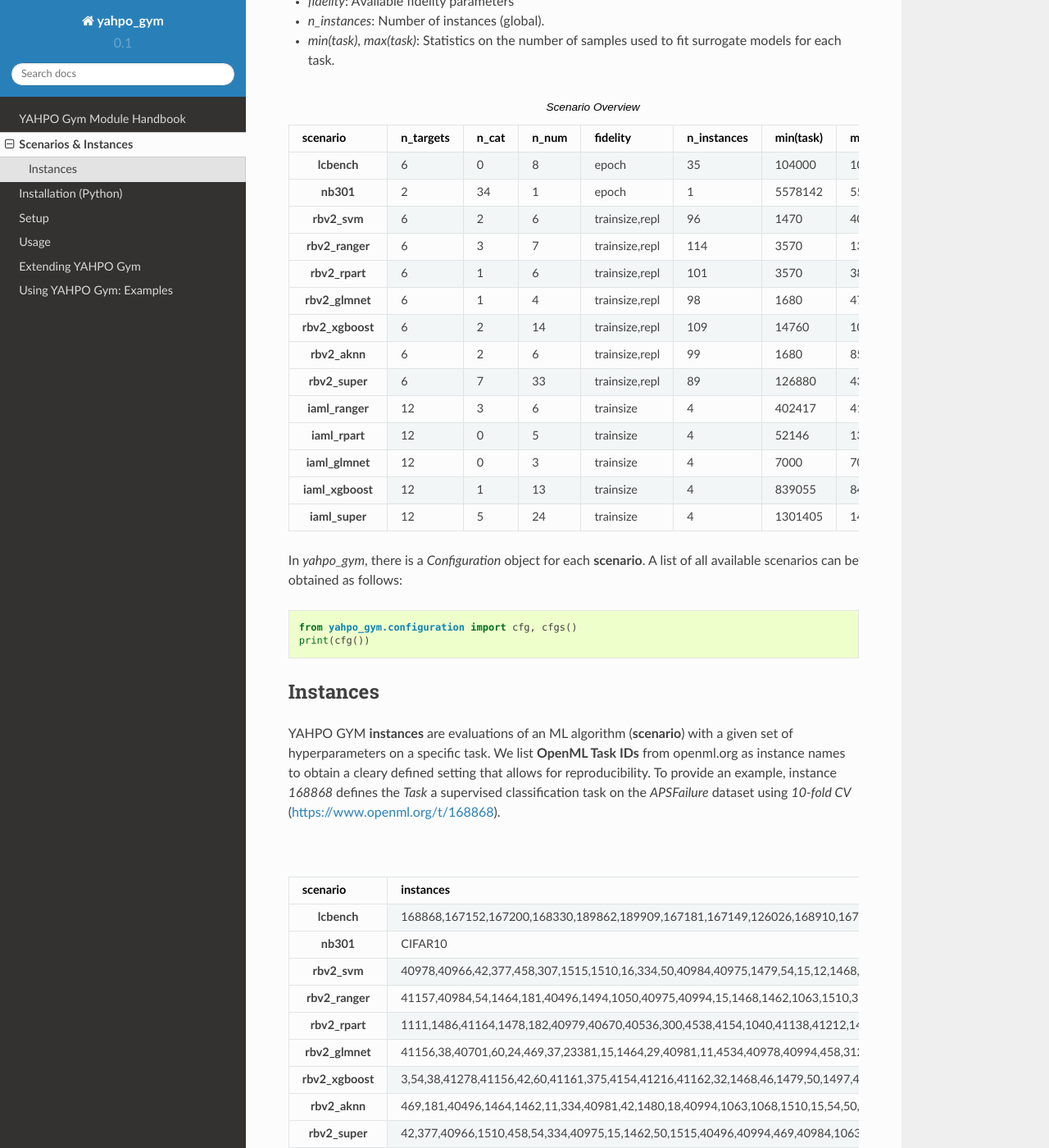
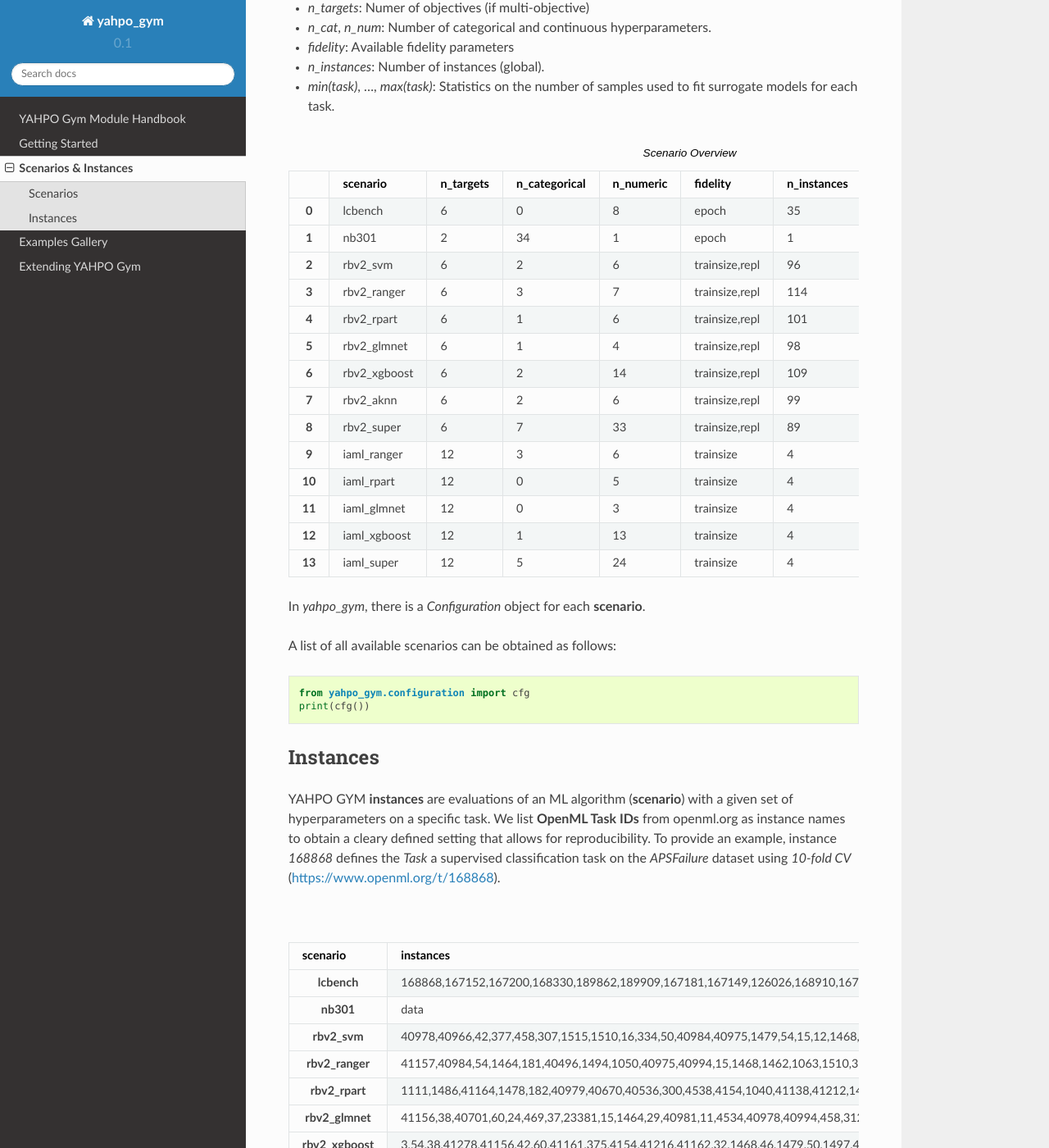
Before and after one commit to slds-lmu/yahpo_gym, a Sphinx documentation site: the page built from yahpo_gym/docs/source/scenarios.rst, in a window 1280 px wide and 1400 px high, scrolled down 314 px. Shown: the whole window at 82% size. Built offline with Sphinx 7.4.7 and the Read the Docs theme 2.0.0, drawn with Linux system fonts in a browser that asks for light colours.

Commit message:
clean up docs

```diff
--- a/yahpo_gym/docs/source/_static/instances.csv
+++ b/yahpo_gym/docs/source/_static/instances.csv
@@ -1,7 +1,7 @@
 scenario,instances
 lcbench,"168868,167152,167200,168330,189862,189909,167181,167149,126026,168910,167083,167190,189906,146212,189865,167168,168329,189873,34539,189866,167104,189908,3945,168335,126025,189354,126029,167161,167184,189905,168908,167185,167201,7593,168331"
-nb301, "CIFAR10"
-rbv2_svm,"40978,40966,42,377,458,307,1515,1510,16,334,50,40984,40975,1479,54,15,12,1468,40496<br>1501,188,40994,1462,1063,40979,469,22,23381,29,312,6332,40981,470,40499,1480,18,14,11,1494,1049,37,41157,31,1068,38,40670,23,40982,40900,181,1050,1464,40983,28,1487,46,1067,3,41212,1056,1497,182,375,32,41143,4154,60,24,44,41146,40498,41156,1475,40701,1485,41216,1489,4135,1040,4534,4538,1476,1457,1053,4134,300,1478,40536,1111,1461,41142,1220,41163,41138,1486,41164"
+nb301,data
+rbv2_svm,"40978,40966,42,377,458,307,1515,1510,16,334,50,40984,40975,1479,54,15,12,1468,40496,1501,188,40994,1462,1063,40979,469,22,23381,29,312,6332,40981,470,40499,1480,18,14,11,1494,1049,37,41157,31,1068,38,40670,23,40982,40900,181,1050,1464,40983,28,1487,46,1067,3,41212,1056,1497,182,375,32,41143,4154,60,24,44,41146,40498,41156,1475,40701,1485,41216,1489,4135,1040,4534,4538,1476,1457,1053,4134,300,1478,40536,1111,1461,41142,1220,41163,41138,1486,41164"
 rbv2_ranger,"41157,40984,54,1464,181,40496,1494,1050,40975,40994,15,1468,1462,1063,1510,334,377,11,1068,18,40982,37,469,1487,23,1515,50,458,1480,1067,40966,40983,1049,12,1497,40979,31,42,182,40900,1056,28,1501,40498,16,1479,14,60,40499,44,41146,41156,4154,40981,22,32,1489,1040,3,41216,38,312,46,29,375,1475,40685,1485,6332,470,40701,41143,41278,41027,24,1457,307,40670,188,4538,6,23381,1053,41163,41165,4134,41212,1478,40536,41142,1476,41161,4534,41159,40978,41164,300,1486,1111,1220,151,41138,40927,4135,41166,1590,4541,1461,40668,23517,41162,23512,41168,41150"
 rbv2_rpart,"1111,1486,41164,1478,182,40979,40670,40536,300,4538,4154,1040,41138,41212,1468,375,1476,1485,4134,22,4534,1068,1479,40978,31,470,11,37,1475,16,24,377,18,40966,40984,23381,1497,40975,1056,458,1501,1063,41162,41142,40900,307,15,41156,14,3,1494,1067,181,44,41163,40983,38,42,40994,4135,312,1053,29,1510,40701,60,1462,1515,1487,50,41146,6332,40498,41143,1489,54,46,23,40982,32,28,1049,1464,12,40499,1050,1590,41161,1457,40981,41159,334,1480,41165,40496,469,40927,41157,188,23512,1461"
 rbv2_glmnet,"41156,38,40701,60,24,469,37,23381,15,1464,29,40981,11,4534,40978,40994,458,312,1063,1489,3,1068,1510,18,6332,23,41143,470,1462,4538,44,1067,1053,31,1497,41146,40983,1494,41212,1040,50,41157,40984,40536,40900,1050,54,1485,1487,40496,1468,40975,1049,1480,181,375,40982,1475,1461,4154,334,377,1590,40966,1515,16,40979,1056,22,182,188,1501,40498,4541,12,14,40499,1486,42,32,23512,28,307,1479,46,41278,4134,40670,41162,4135,41159,40668,41161,41142,1111,41138,1478,1476"
--- a/yahpo_gym/docs/source/_static/scenario_stats.csv
+++ b/yahpo_gym/docs/source/_static/scenario_stats.csv
@@ -1,15 +1,15 @@
-scenario,n_targets,n_cat,n_num,fidelity,n_instances,min(task),max(task)
-lcbench,6,0,8,epoch,35,104000,104000
-nb301,2,34,1,epoch,1,5578142,5578142
-rbv2_svm,6,2,6,"trainsize,repl",96,1470,402150
-rbv2_ranger,6,3,7,"trainsize,repl",114,3570,138918
-rbv2_rpart,6,1,6,"trainsize,repl",101,3570,38430
-rbv2_glmnet,6,1,4,"trainsize,repl",98,1680,47250
-rbv2_xgboost,6,2,14,"trainsize,repl",109,14760,100000
-rbv2_aknn,6,2,6,"trainsize,repl",99,1680,85451
-rbv2_super,6,7,33,"trainsize,repl",89,126880,431204
-iaml_ranger,12,3,6,trainsize,4,402417,419790
-iaml_rpart,12,0,5,trainsize,4,52146,137248
-iaml_glmnet,12,0,3,trainsize,4,7000,7000
-iaml_xgboost,12,1,13,trainsize,4,839055,840000
-iaml_super,12,5,24,trainsize,4,1301405,1404019
+,scenario,n_targets,n_categorical,n_numeric,fidelity,n_instances, min(task), median(task), max(task)
+0,lcbench,6,0,8,epoch,35,104000,104000,104000
+1,nb301,2,34,1,epoch,1,5578142,5578142,5578142
+2,rbv2_svm,6,2,6,"trainsize,repl",96,1470,156135,402150
+3,rbv2_ranger,6,3,7,"trainsize,repl",114,3570,66465,138918
+4,rbv2_rpart,6,1,6,"trainsize,repl",101,3570,21000,38430
+5,rbv2_glmnet,6,1,4,"trainsize,repl",98,1680,28914,47250
+6,rbv2_xgboost,6,2,14,"trainsize,repl",109,14760,100000,100000
+7,rbv2_aknn,6,2,6,"trainsize,repl",99,1680,22436,85451
+8,rbv2_super,6,7,33,"trainsize,repl",89,126880,309213,431204
+9,iaml_ranger,12,3,6,trainsize,4,402417,418943,419790
+10,iaml_rpart,12,0,5,trainsize,4,52146,107754,137248
+11,iaml_glmnet,12,0,3,trainsize,4,7000,7000,7000
+12,iaml_xgboost,12,1,13,trainsize,4,839055,839910,840000
+13,iaml_super,12,5,24,trainsize,4,1301405,1373224,1404019
--- a/yahpo_gym/docs/source/examples.rst
+++ b/yahpo_gym/docs/source/examples.rst
@@ -1,5 +1,5 @@
-Using YAHPO Gym: Examples
-************************
+Examples Gallery
+*******************************************************************************
 
 We provide several examples for using YAHPO Gym:
 
--- a/yahpo_gym/docs/source/getting_started.rst
+++ b/yahpo_gym/docs/source/getting_started.rst
@@ -1,6 +1,10 @@
+Getting Started
+************************
+
+
 
 Installation (Python)
-************************
+=======================
 
 YAHPO Gym can be installed directly from GitHub using `pip`:
 
@@ -10,9 +14,9 @@
 
 
 Setup
-************************
+=======================
 
-To run a benchmark you need to obatin the ONNX model (`model.onnx`), [ConfigSpace](https://automl.github.io/ConfigSpace/) (`config_space.json`) and some encoding info (`encoding.json`).
+To run a benchmark you need to obatin the ONNX model (`model.onnx`), `ConfigSpace <https://automl.github.io/ConfigSpace>`_ (`config_space.json`) and some encoding info (`encoding.json`).
 
 You can download all files for all scenarios in a single folder `here (Github) <https://github.com/slds-lmu/yahpo_data>`_.
 
@@ -27,7 +31,7 @@
 
 
 Usage
-************************
+=======================
 
 This example showcases the simplicity of YAHPO GYM's API.
 Additional, more in-depth examples can be found in the `Examples <https://slds-lmu.github.io/yahpo_gym/examples.html>`_
--- a/yahpo_gym/docs/source/scenarios.rst
+++ b/yahpo_gym/docs/source/scenarios.rst
@@ -1,6 +1,10 @@
 
 Scenarios \& Instances
 ************************
+
+
+Scenarios
+=======================
 
 The following table provides an overview over **Scenarios** included in **YAHPO GYM** and included instances:
 
@@ -9,7 +13,7 @@
 * `n_cat`, `n_num`: Number of categorical and continuous hyperparameters.
 * `fidelity`: Available fidelity parameters
 * `n_instances`: Number of instances (global).
-* `min(task)`, `max(task)`: Statistics on the number of samples used to fit surrogate models for each task.
+* `min(task)`, ...,  `max(task)`: Statistics on the number of samples used to fit surrogate models for each task.
 
 .. csv-table:: Scenario Overview
    :file: _static/scenario_stats.csv
@@ -17,11 +21,12 @@
    :stub-columns: 1
 
 In `yahpo_gym`, there is a `Configuration` object for each **scenario**.
+
 A list of all available scenarios can be obtained as follows:
 
 .. code-block:: python
 
-   from yahpo_gym.configuration import cfg, cfgs()
+   from yahpo_gym.configuration import cfg
    print(cfg())
 
 
```
Also changed, not shown: yahpo_gym/docs/source/index.rst (+10 -8 lines), yahpo_gym/docs/source/_static/results.png, yahpo_gym/docs/source/_static/results_mo.png (added).
